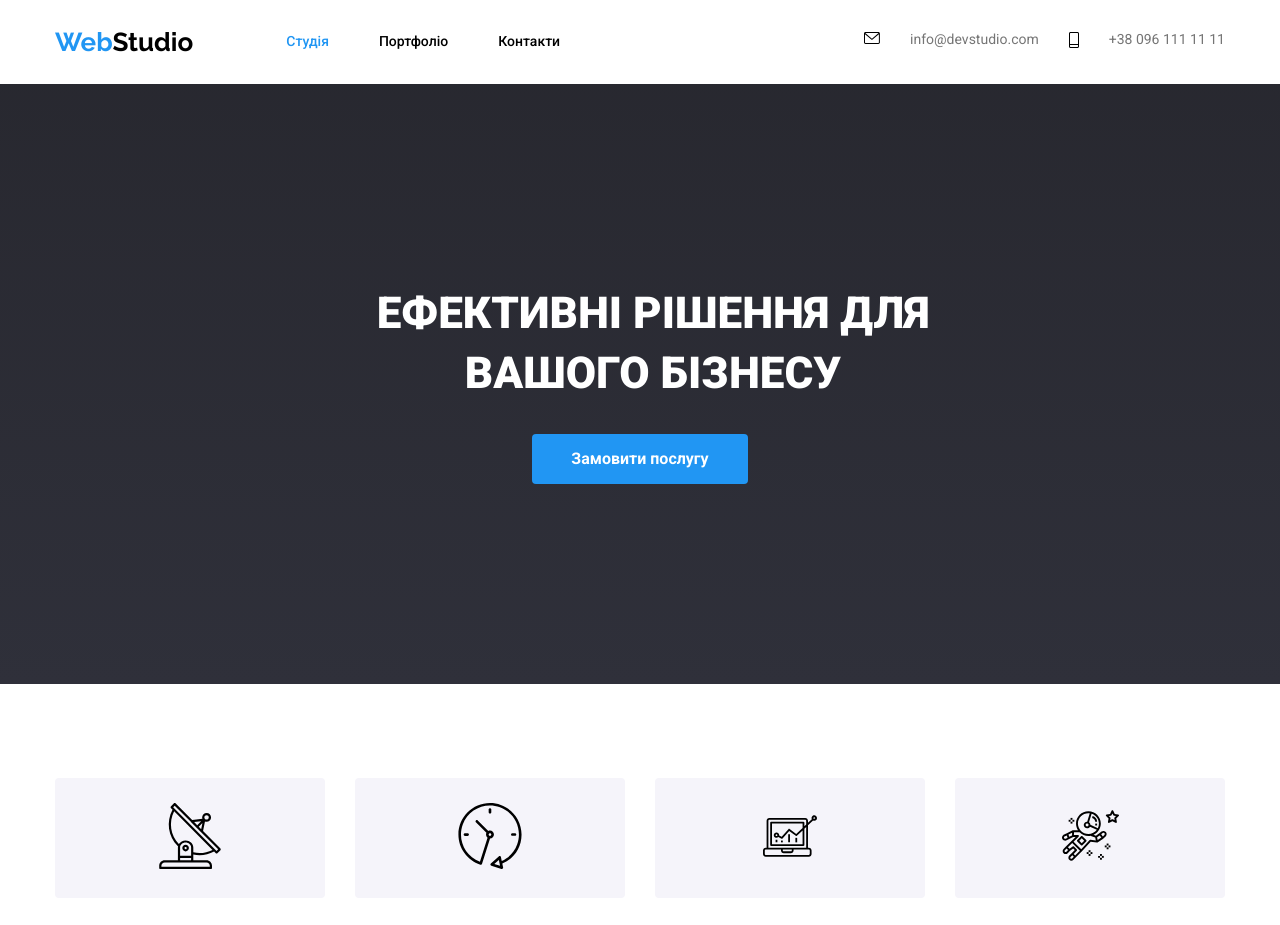
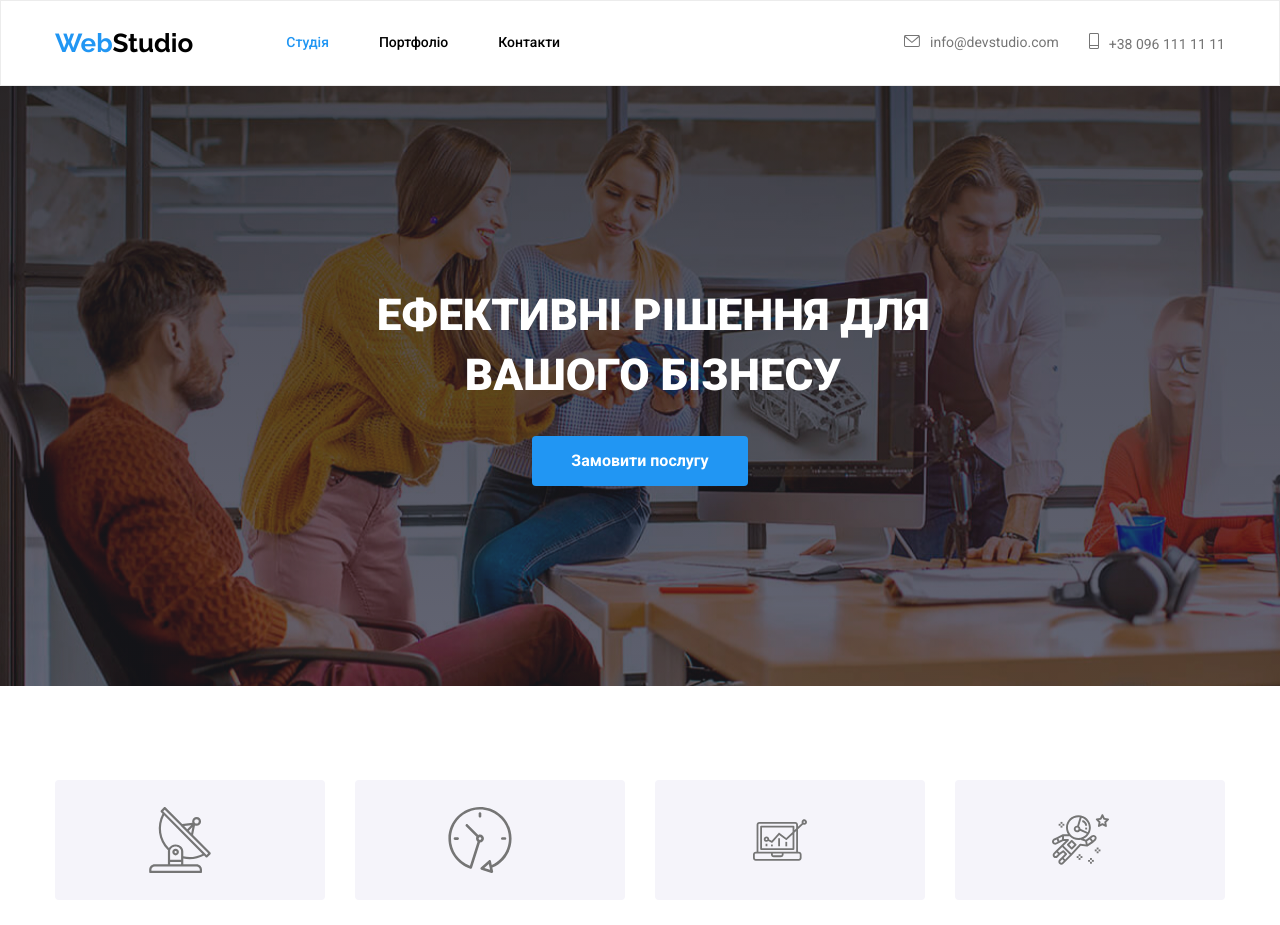
Before and after one commit to Serhii-Manko84/goit-markup-hw-04, a plain HTML site: page index.html in a window 1280 px wide. Shown: the top 925 px of the page. Drawn offline with nearby package versions, Linux system fonts and the light colour scheme.

Commit message:
update-hw4

```diff
--- a/css/styles.css
+++ b/css/styles.css
@@ -82,9 +82,14 @@ img {
     /* outline-style: auto; */
 
 
-/*Стилы для index.html*/
+/*Стилі для index.html*/
 
 /*--------------------header--------------------*/
+
+.header {
+    border: 1px solid #ECECEC;
+
+}
 
 .heder-box {
     display: flex;
@@ -128,33 +133,35 @@ img {
     color: var(--brand-color-two);
     }
 
+
+
 .nav-link-contacts {
     color: var(--brand-tekst-color);
     text-decoration: none;
+    fill: var(--brand-tekst-color);
 }
 
-.nav-link:focus, .nav-link:hover {
-    color: var(--brand-color)}
+.nav-link:focus {color: var(--brand-color);}
+.nav-link:hover {color: var(--brand-color);}
 
-.nav-link-contacts:focus, .nav-link-contacts:hover {
-        color: var(--brand-color);
-    }
+
+.nav-link-contacts:hover {color: var(--brand-color); fill: var(--brand-color);}
+.nav-link-contacts:focus {color: var(--brand-color); fill: var(--brand-color);}
+
+
 
 .contact {
     display: flex;
+    justify-content: center;
+    align-items: center;
     gap: 30px;
     margin-top: 32px;
     margin-bottom: 32px;
 }
 
-.navigation-social-icon, {
-    fill: var(--brand-tekst-color);
-    text-align: center;
+.contact-navigation {
+
 }
-
-.social-icon:hover {fill: var(--brand-color);}
-
-.social-icon:focus {fill: var(--brand-color);}
 
 
 /*------------------hero--------------------*/
@@ -163,7 +170,7 @@ img {
     text-transform:uppercase;
     color: var(--brand-color-three);
     background-color: #2F303A;
-    background-image: linear-gradient(rgba(35, 35, 41, 0.6), rgba(47, 48, 58, 0.4)), url(./images/studio.jpg);
+    background-image: linear-gradient(rgba(35, 35, 41, 0.6), rgba(47, 48, 58, 0.4)), url(../images/studio.jpg);
 }
 
 .hero-box {
@@ -225,6 +232,14 @@ img {
     flex-wrap: nowrap;
     flex-basis: calc((100% - 90px) / 4);
   }
+
+  .navigation-social-icon {
+    display: flex;
+    fill: var(--brand-tekst-color);
+    margin-right: 10px;
+  }
+
+  .social-icon {margin-right: 10px;}
 
   .features-list-box {
     min-width: 270px;
@@ -490,6 +505,8 @@ border: none;
 
 .btn:hover, .btn:focus {color: var(--brand-color-three);
     background-color: var(--brand-color);
+    box-shadow: 0px 3px 1px rgba(0, 0, 0, 0.1), 0px 1px 2px rgba(0, 0, 0, 0.08), 0px 2px 2px rgba(0, 0, 0, 0.12);
+border-radius: 4px;
 }
 
 .aside {
--- a/index.html
+++ b/index.html
@@ -23,10 +23,8 @@
             </ul>
         </nav>
         <ul class="contact">
-            <li><a class="contact-link" href="#"><svg class="social-icon" width="16" height="12"><use href="./images/sprite.svg#icon-email"></use></svg></a></li>
-            <li><a class="nav-link-contacts" href="mailto:info@devstudio.com">info@devstudio.com</a></li>
-            <li><a class="contact-link" href="#"><svg class="social-icon" width="10" height="16"><use href="./images/sprite.svg#icon-tel"></use></svg></a></li>
-            <li><a class="nav-link-contacts" href="tel:+380961111111">+38 096 111 11 11</a></li>
+            <li class="contact-navigation"><a class="nav-link-contacts" href="mailto:info@devstudio.com"><svg class="social-icon" width="16" height="12"><use href="./images/sprite.svg#icon-email"></use></svg>info@devstudio.com</a></li>
+            <li class="contact-navigation"><a class="nav-link-contacts" href="tel:+380961111111"><svg class="social-icon" width="10" height="16"><use href="./images/sprite.svg#icon-tel"></use></svg>+38 096 111 11 11</a></li>
         </ul>
         </div>
     </header>
```
Also changed, not shown: portfolio.html (+2 -2 lines).
